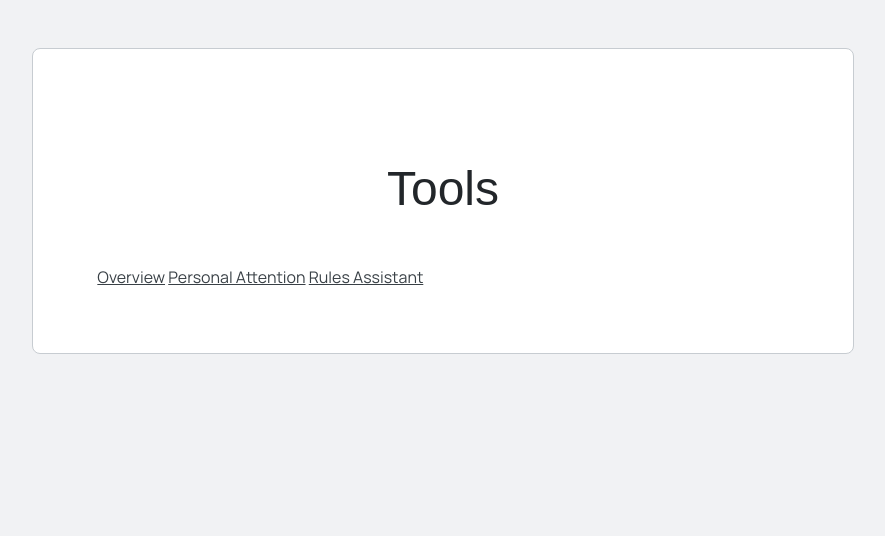
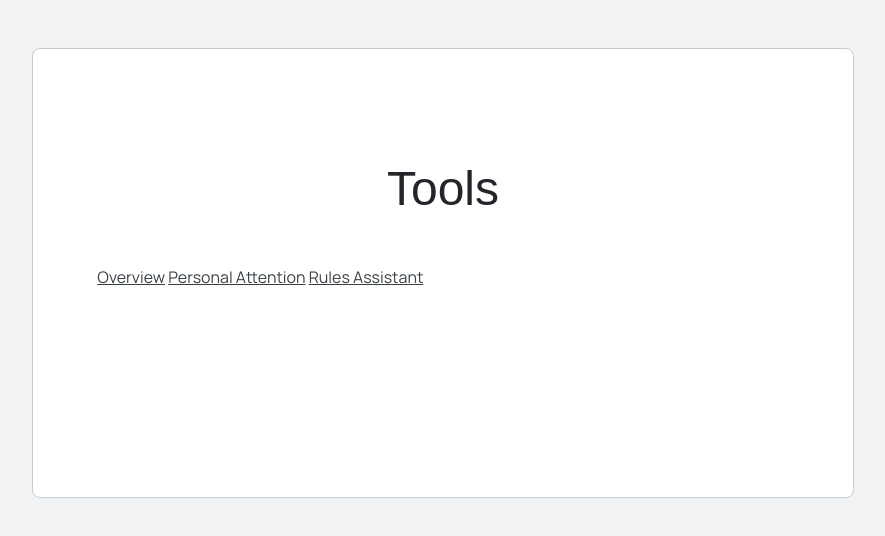
Before and after one commit to dsoloha/cityworld, a SvelteKit app: page /tools in a window 1280 px wide. Shown: the top 536 px of the page, without its empty margins (197-1082 px from the left). Built offline with nearby package versions, Linux system fonts and the light colour scheme; a web font is replaced by a local one.

Commit message:
Added minimum height to Card component

```diff
--- a/src/components/Card.svelte
+++ b/src/components/Card.svelte
@@ -10,6 +10,7 @@
     color: var(--light-text);
     margin-top: 2em;
     padding: 4em;
+    min-height: calc(var(--standard-unit) * 3);
   }
 
   @media (prefers-color-scheme: dark) {
```
